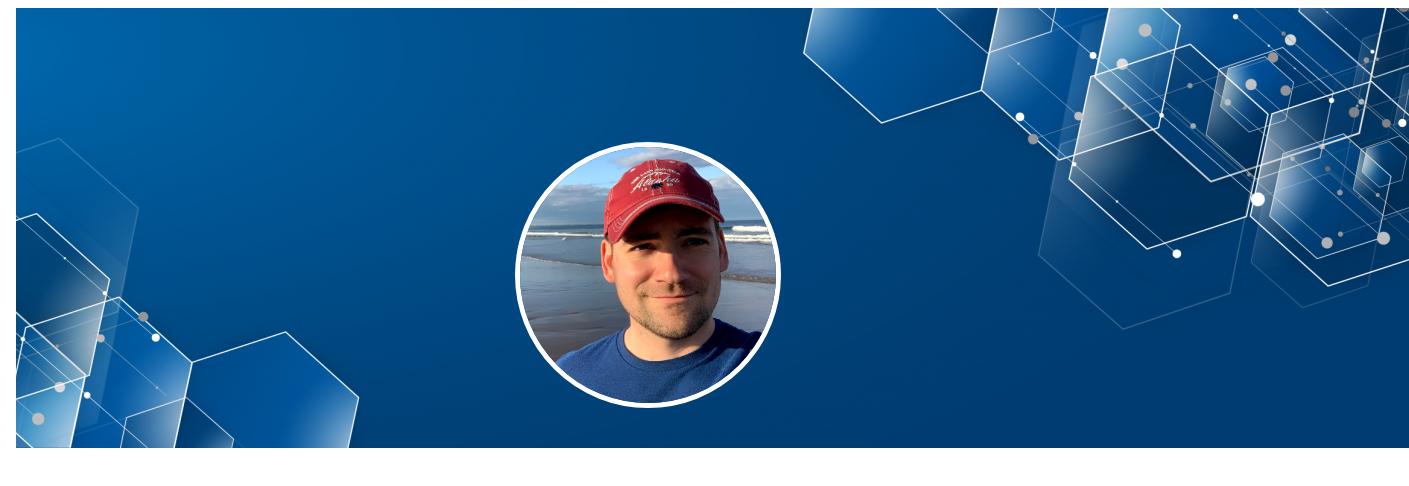
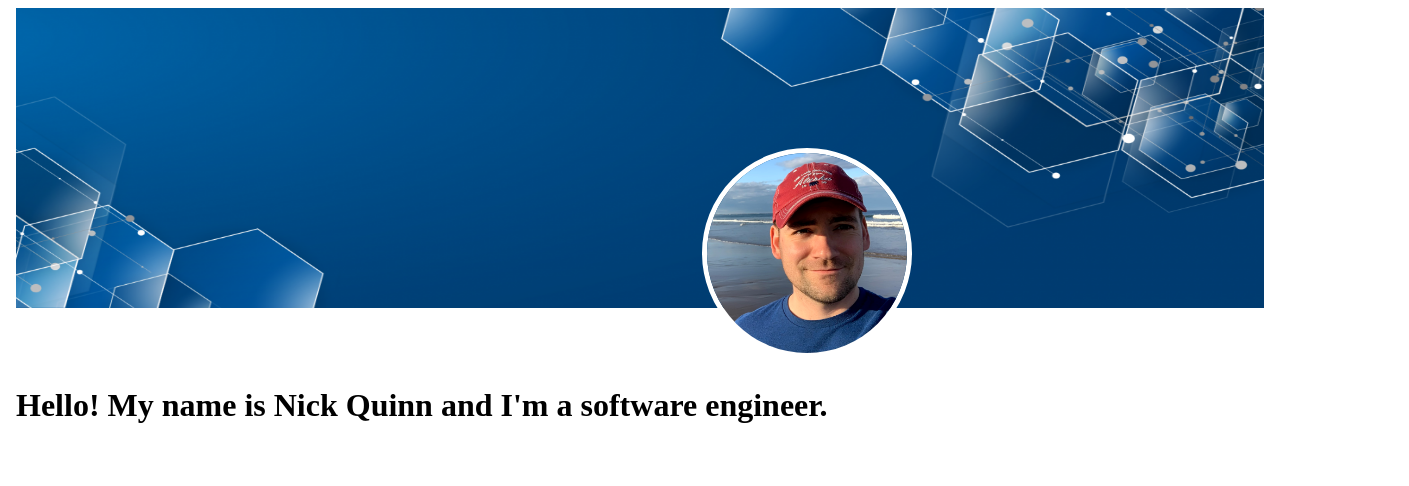
Before and after one commit to FreakyNobleGas/my-professional-website, an Angular app in the folder my-website/: page / in a window 1280 px wide. Shown: the top 486 px of the page, 1409 px wide, since content can reach past the window. Built offline with nearby package versions, Linux system fonts and the light colour scheme.

Commit message:
Updated Header Sizing

```diff
--- a/my-website/src/app/app.component.css
+++ b/my-website/src/app/app.component.css
@@ -2,18 +2,21 @@
     position: relative;
     top: 0;
     left: 0;
+    width: 100%;
   }
   .banner {
     position: relative;
     top: 0;
     left: 0;
+    height: 300px;
+    width: 100%;
   }
   .selfie {
     position: absolute;
-    bottom: 10%;
-    left: 40%;
-    width:256px;
-    height:256px;
+    bottom: -15%;
+    left: 55%;
+    width:200px;
+    height:200px;
     border: 5px solid rgb(255, 255, 255);
     border-radius: 50%;
   }
--- a/my-website/src/app/app.component.html
+++ b/my-website/src/app/app.component.html
@@ -11,9 +11,15 @@
     <title>My Professional Website</title>
   </head>
   <body>
-    <div class="container-fluid, parent-header" style="width:100%; height:20%;">
+    <!-- Header with Banner and Selfie -->
+    <div class="parent-header">
       <img src="../assets/website-banner.png" class="img-fluid, banner" alt="Computer Science banner">
       <img src="../assets/nick-selfie-beach.jpg" class="img-fluid, selfie" alt="Selfie of Nick Quinn at beach">
+    </div>
+
+    <br><br><br>
+    <div class="container-fluid">
+      <h1 class="text-center">Hello! My name is Nick Quinn and I'm a software engineer.</h1>
     </div>
     <!-- Bootstrap Bundle with Popper -->
     <script src="https://cdn.jsdelivr.net/npm/bootstrap@5.0.0-beta2/dist/js/bootstrap.bundle.min.js" integrity="sha384-b5kHyXgcpbZJO/tY9Ul7kGkf1S0CWuKcCD38l8YkeH8z8QjE0GmW1gYU5S9FOnJ0" crossorigin="anonymous"></script>
```
